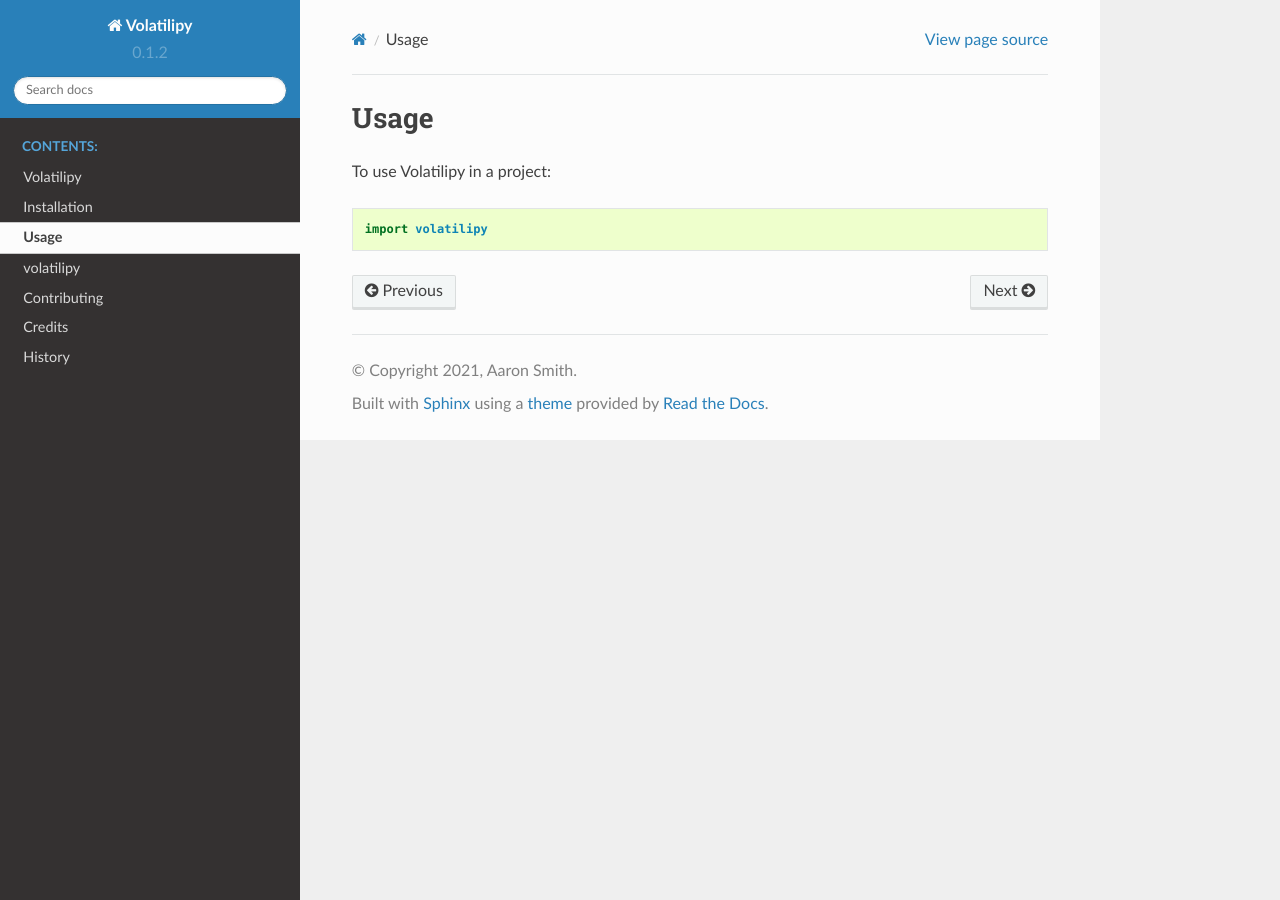
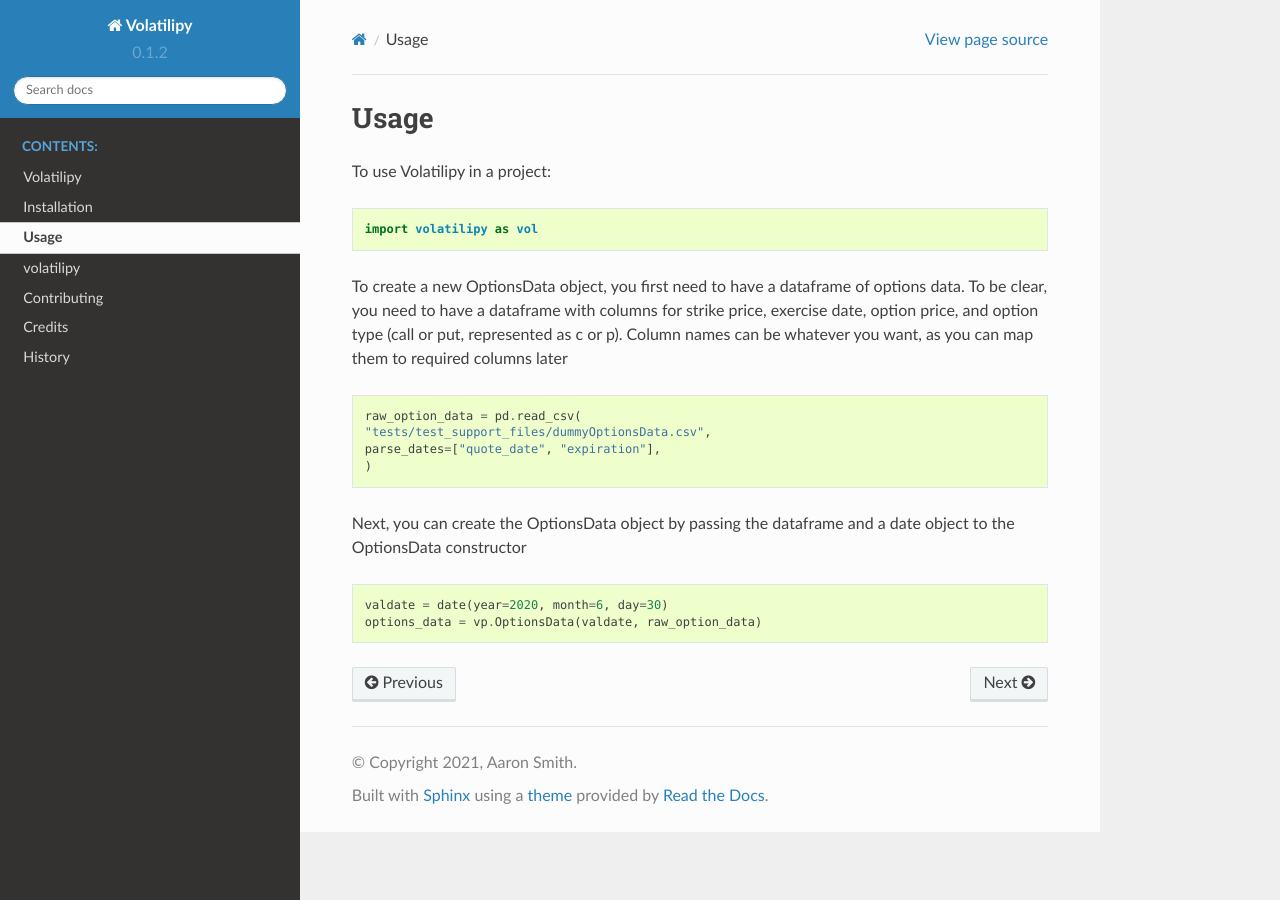
Before and after one commit to aaronsmith1234/volatilipy, a Sphinx documentation site: the page built from docs/usage.rst, in a window 1280 px wide. Built offline with Sphinx 7.4.7 and the Read the Docs theme 2.0.0, drawn with Linux system fonts in a browser that asks for light colours.

Commit message:
starting option data documentation

```diff
--- a/docs/usage.rst
+++ b/docs/usage.rst
@@ -4,4 +4,18 @@
 
 To use Volatilipy in a project::
 
-    import volatilipy
+    import volatilipy as vol
+
+To create a new OptionsData object, you first need to have a dataframe of options data. To be clear, you need to have a dataframe with
+columns for strike price, exercise date, option price, and option type (call or put, represented as c or p). Column names can be whatever
+you want, as you can map them to required columns later ::
+
+    raw_option_data = pd.read_csv(
+    "tests/test_support_files/dummyOptionsData.csv",
+    parse_dates=["quote_date", "expiration"],
+    )
+
+Next, you can create the OptionsData object by passing the dataframe and a date object to the OptionsData constructor ::
+
+    valdate = date(year=2020, month=6, day=30)
+    options_data = vp.OptionsData(valdate, raw_option_data)
```
